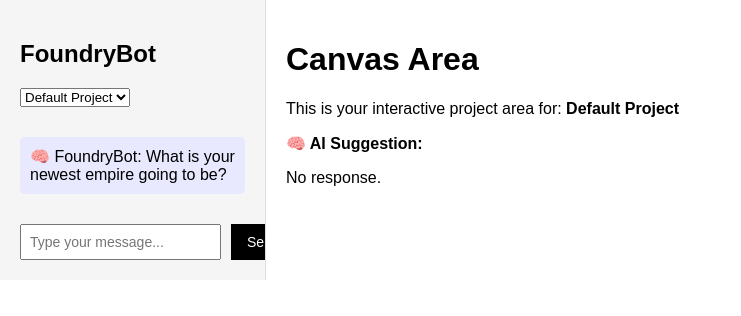
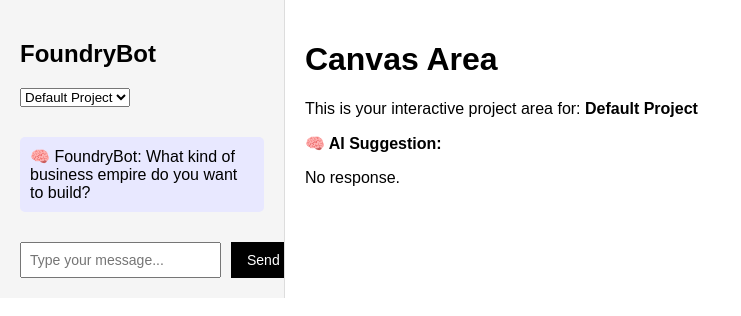
Before and after one commit to lacwil/foundryhq-final, a React (Vite) app: page / in a window 1280 px wide. Shown: the top 316 px of the page, without its empty margins (0-741 px from the left). Built offline with nearby package versions, Linux system fonts and the light colour scheme.

Commit message:
Fix funnel logic and improve AI stage tracking

```diff
--- a/src/App.jsx
+++ b/src/App.jsx
@@ -9,10 +9,12 @@ function App() {
   const [messages, setMessages] = useState([]);
   const [isTyping, setIsTyping] = useState(false);
   const [canvasContent, setCanvasContent] = useState('');
+  const [stageData, setStageData] = useState({});
   const chatEndRef = useRef(null);
 
   const getStorageKey = (project) => `foundry_chat_${project}`;
   const getStageKey = (project) => `foundry_stage_${project}`;
+  const getDataKey = (project) => `foundry_data_${project}`;
 
   const getSavedProjects = () => {
     const keys = Object.keys(localStorage).filter(k => k.startsWith('foundry_chat_'));
@@ -33,20 +35,15 @@ function App() {
     localStorage.setItem(getStorageKey(selectedProject), JSON.stringify(msgs));
   };
 
-  useEffect(() => {
-    setProjects(getSavedProjects());
-    const msgs = loadMessages(selectedProject);
-    setMessages(msgs);
-    const lastBotMsg = [...msgs].reverse().find(m => m.sender === 'bot' && m.canvas);
-    if (lastBotMsg) setCanvasContent(lastBotMsg.canvas);
-    if (msgs.length === 0) {
-      const firstPrompt = `🧠 FoundryBot: What is your newest empire going to be?`;
-      const botMsg = { sender: 'bot', text: firstPrompt };
-      const initialMessages = [botMsg];
-      setStage('ask_product_type');
-      saveMessages(initialMessages);
-    }
-  }, [selectedProject]);
+  const loadStageData = () => {
+    const saved = localStorage.getItem(getDataKey(selectedProject));
+    return saved ? JSON.parse(saved) : {};
+  };
+
+  const saveStageData = (data) => {
+    setStageData(data);
+    localStorage.setItem(getDataKey(selectedProject), JSON.stringify(data));
+  };
 
   const nextStage = (stage) => {
     const stages = [
@@ -63,51 +60,47 @@ function App() {
     return index >= 0 && index < stages.length - 1 ? stages[index + 1] : 'done';
   };
 
-  const generateFunnelPrompt = (stage, userInput, project) => {
+  const generatePrompt = (stage, data) => {
     switch (stage) {
       case 'ask_business_type':
-        return `The user wants to start a new business empire called "${project}". Ask what kind of business this will be.`;
+        return `What kind of business empire do you want to build?`;
       case 'ask_product_type':
-        return `The user said: "${userInput}". Ask what products or services this business will offer.`;
+        return `You said: "${data.ask_business_type}". What products or services will it offer?`;
       case 'ask_target_customer':
-        return `The user said: "${userInput}". Ask who the ideal customer is and what problem the product solves.`;
+        return `You said: "${data.ask_product_type}". Who is your ideal customer, and what problem are you solving?`;
       case 'ask_supplier_help':
-        return `The user said: "${userInput}". Ask if they want help finding suppliers, sourcing products, or tools to build the store.`;
+        return `You said: "${data.ask_target_customer}". Would you like help finding suppliers or tools to build your store?`;
       case 'ask_platform':
-        return `The user said: "${userInput}". Recommend 2–3 platforms to sell on (e.g., Shopify, Etsy, Amazon). Ask which one they prefer.`;
+        return `You said: "${data.ask_supplier_help}". Which platform do you want to sell on (e.g., Shopify, Etsy, Amazon)?`;
       case 'ask_brand':
-        return `The user said: "${userInput}". Ask what style or brand tone they envision: luxury, modern, fun, minimal, etc.`;
+        return `You said: "${data.ask_platform}". What kind of brand style do you want? (Luxury, modern, fun, minimal)`;
       case 'build_name':
-        return `The user said: "${userInput}". Based on that, suggest 3–5 business names. Ask them to choose one or modify.`;
+        return `Based on your brand style "${data.ask_brand}", here are some business name ideas. Would you like to pick one or tweak it?`;
       case 'next_steps':
-        return `The user said: "${userInput}". Summarize the current business setup and ask if they're ready to move to logo design, domain setup, and launch.`;
+        return `You're almost done! Would you like help designing the logo, getting a domain, and launching the site?`;
       case 'done':
-        return `The user said: "${userInput}". Ask: Would you like to revisit or improve any part of your empire before launching?`;
+        return `Your empire "${selectedProject}" is ready. Would you like to market it or improve something else?`;
       default:
-        return `The user said: "${userInput}". Let's keep building their "${project}" empire.`;
+        return `Let’s keep building your empire.`;
     }
   };
 
-  return (
-    <div className="app">
-      <div className="sidebar">
-        <h2>FoundryBot</h2>
-        <select
-          value={selectedProject}
-          onChange={(e) => setSelectedProject(e.target.value)}>
-          {projects.map((p) => (
-            <option key={p} value={p}>{p}</option>
-          ))}
-        </select>
-        <div className="chat-box">
-          {messages.map((msg, idx) => (
-            <div key={idx} className={`message ${msg.sender}`}>{msg.sender === 'user' ? `You: ${msg.text}` : msg.text}</div>
-          ))}
-          {isTyping && <div className="message bot">🧠 FoundryBot is thinking…</div>}
-          <div ref={chatEndRef} />
-        </div>
-        <form
-          onSubmit={async (e) => {
+  useEffect(() => {
+    setProjects(getSavedProjects());
+    const msgs = loadMessages(selectedProject);
+    setMessages(msgs);
+    setStageData(loadStageData());
+    const lastBotMsg = [...msgs].reverse().find(m => m.sender === 'bot' && m.canvas);
+    if (lastBotMsg) setCanvasContent(lastBotMsg.canvas);
+    if (msgs.length === 0) {
+      const firstPrompt = generatePrompt('ask_business_type', {});
+      const botMsg = { sender: 'bot', text: `🧠 FoundryBot: ${firstPrompt}` };
+      setStage('ask_business_type');
+      saveMessages([botMsg]);
+    }
+  }, [selectedProject]);
+
+  const handleSubmit = async (e) => {
     e.preventDefault();
     if (!input.trim()) return;
 
@@ -118,7 +111,11 @@ function App() {
 
     const currentStage = getStage();
     const next = nextStage(currentStage);
-            const prompt = generateFunnelPrompt(currentStage, input, selectedProject);
+    const newStageData = { ...stageData, [currentStage]: input };
+    saveStageData(newStageData);
+    setStage(next);
+
+    const prompt = generatePrompt(next, newStageData);
 
     try {
       const res = await fetch('http://localhost:3001/api/generate', {
@@ -131,13 +128,33 @@ function App() {
       const botMsg = { sender: 'bot', text: botText, canvas: data.response };
       saveMessages([...newMessages, botMsg]);
       setCanvasContent(data.response);
-              setStage(next);
     } catch (err) {
       const errMsg = { sender: 'bot', text: `❌ Failed to fetch AI response.` };
       saveMessages([...newMessages, errMsg]);
     }
+
     setIsTyping(false);
-          }}>
+  };
+
+  return (
+    <div className="app">
+      <div className="sidebar">
+        <h2>FoundryBot</h2>
+        <select value={selectedProject} onChange={(e) => setSelectedProject(e.target.value)}>
+          {projects.map((p) => (
+            <option key={p} value={p}>{p}</option>
+          ))}
+        </select>
+        <div className="chat-box">
+          {messages.map((msg, idx) => (
+            <div key={idx} className={`message ${msg.sender}`}>
+              {msg.sender === 'user' ? `You: ${msg.text}` : msg.text}
+            </div>
+          ))}
+          {isTyping && <div className="message bot">🧠 FoundryBot is thinking…</div>}
+          <div ref={chatEndRef} />
+        </div>
+        <form onSubmit={handleSubmit}>
           <input
             type="text"
             value={input}
```
Lines whose indentation alone changed are shown as unchanged.
